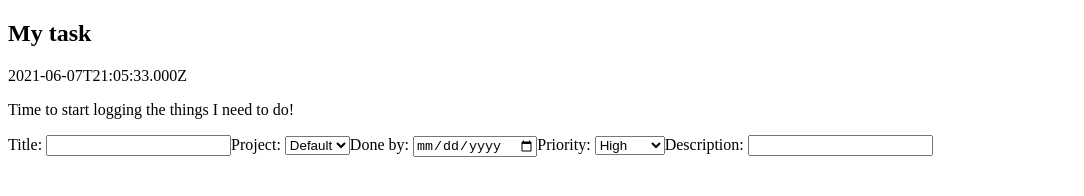
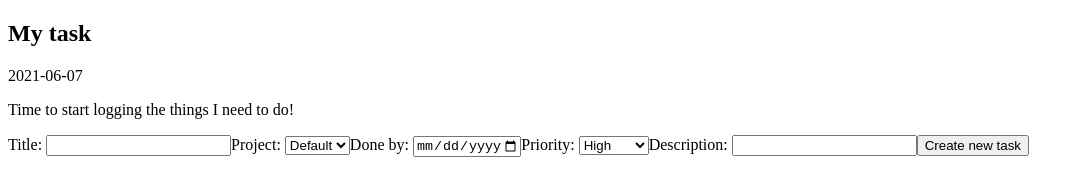
Before and after one commit to mazqt/todo-list-js, a website built with webpack: page dist/index.html in a window 1280 px wide. Shown: the whole page, without its empty margins (0-1084 px from the left). Built offline with nearby package versions, Linux system fonts and the light colour scheme.

Commit message:
Created a submit button for the form that adds a new task and renders it

```diff
--- a/src/index.js
+++ b/src/index.js
@@ -6,5 +6,8 @@ const task1 = new Task("title1", "project1", "date1", "high", "desc1");
 const task2 = new Task("title2", "project2", "date2", "medium", "desc2");
 const tasks = memory.retrieveTasks();
 console.log(tasks)
+console.log(memory.tasks);
+console.log(memory.currentTasks)
+console.log(tasks[0].dueDate.slice(0, 10))
 view.renderTasks(tasks);
 view.renderNewForm();
--- a/src/memory.js
+++ b/src/memory.js
@@ -5,23 +5,30 @@ const memory = (function() {
   let tasks;
   if (storageAvailable('localStorage')) {
    if (localStorage.getItem("myTasks") === null) {
-      tasks = [new Task("My task", "Get started", new Date(), "high", "Time to start logging the things I need to do!")]
+      tasks = [new Task("My task", "Get started", new Date(), "high", "Time to start logging the things I need to do!")];
       localStorage.setItem("myTasks", JSON.stringify(tasks));
     };
     tasks = JSON.parse(localStorage.getItem("myTasks"));
     tasks = tasks.map(task => {
+      Object.assign(new Date, task.dueDate);
       return Object.assign(new Task, task);
     });
   } else {
     tasks = [new Task("My task", "Get started", new Date(), "high", "Time to start logging the things I need to do!")];
   }
 
+  let currentTasks = tasks;
+
   const retrieveTasks = function() {
-    return tasks;
+    return currentTasks;
   }
 
-  const saveTasks = function() {
-
+  const saveTask = function(task) {
+    tasks.push(task);
+    if (storageAvailable('localStorage')) {
+      localStorage.setItem("myTasks", JSON.stringify(tasks));
+    }
+    currentTasks = tasks;
   }
 
   //I'm going to let the memory module handle all the sorting and formating that the view module wants of the data before it sends it over.
@@ -34,7 +41,8 @@ const memory = (function() {
   }
 
   return {
-    retrieveTasks
+    retrieveTasks,
+    saveTask
   }
 
 })()
--- a/src/view.js
+++ b/src/view.js
@@ -1,9 +1,14 @@
+import memory from "./memory";
+import Task from "./task";
+
 const view = (function() {
 
-  const content = document.getElementById("content");
+  const listOfTasks = document.getElementById("listOfTasks");
   const newTask = document.getElementById("newtask")
 
   const renderTasks = function(tasks) {
+    listOfTasks.innerHTML = "";
+
     const list = document.createElement("div");
     list.classList.toggle("taskList");
     tasks.forEach(task => {
@@ -12,7 +17,7 @@ const view = (function() {
       const title = document.createElement("h2");
       title.innerText = task.title;
       const dueDate = document.createElement("p");
-      dueDate.innerText = task.dueDate;
+      dueDate.innerText = task.dueDate.slice(0, 10);
       const description = document.createElement("p");
       description.innerText = task.description;
 
@@ -32,59 +37,97 @@ const view = (function() {
 
       list.appendChild(taskElement);
     })
-    content.appendChild(list);
+    listOfTasks.appendChild(list);
   }
 
   const renderNewForm = function() {
     const form = document.createElement("form");
+
     const titleLabel = document.createElement("label");
     titleLabel.innerText = "Title: "
     form.appendChild(titleLabel);
+
     const titleInput = document.createElement("input");
     titleInput.setAttribute("type", "text");
+    titleInput.setAttribute("name", "title");
+    titleInput.setAttribute("required", "");
     form.appendChild(titleInput);
+
     const projectLabel = document.createElement("label");
     projectLabel.innerText = "Project: ";
     form.appendChild(projectLabel);
+
     const projectSelect = document.createElement("select");
+    projectSelect.setAttribute("name", "project");
+    projectSelect.setAttribute("required", "");
     // Will be generated dynamically from the list of projects saved in memory
+
     const option1 = document.createElement("option");
     option1.innerText = "Default";
     option1.setAttribute("value", "default");
     projectSelect.appendChild(option1);
     form.appendChild(projectSelect);
+
     const dueDateLabel = document.createElement("label");
     dueDateLabel.innerText = "Done by: ";
     form.appendChild(dueDateLabel);
+
     const dueDate = document.createElement("input");
-    dueDate.setAttribute("type", "date")
+    dueDate.setAttribute("type", "date");
+    dueDate.setAttribute("name", "date");
+    dueDate.setAttribute("required", "");
+    dueDate.setAttribute("min", new Date().toJSON().slice(0, 10));
+    dueDate.setAttribute("max", new Date(new Date().setFullYear(new Date().getFullYear() + 1)).toJSON().slice(0, 10));
     //Set with date-fns at current day and some reasonable time forward, say 2 years
     form.appendChild(dueDate);
 
     const priorityLabel = document.createElement("label");
     priorityLabel.innerText = "Priority: ";
     form.appendChild(priorityLabel);
+
     const priority = document.createElement("select");
+    priority.setAttribute("name", "priority");
+    priority.setAttribute("required", "");
+
     const high = document.createElement("option");
     high.setAttribute("value", "high");
     high.innerText = "High";
     priority.appendChild(high);
+
     const medium = document.createElement("option");
     medium.setAttribute("value", "medium");
     medium.innerText = "Medium";
     priority.appendChild(medium);
+
     const low = document.createElement("option");
     low.setAttribute("value", "low");
     low.innerText = "Low";
     priority.appendChild(low);
     form.appendChild(priority);
+
     const descriptionLabel = document.createElement("label");
     descriptionLabel.innerText = "Description: ";
     form.appendChild(descriptionLabel);
+
     const description = document.createElement("input");
+    description.setAttribute("name", "description");
     description.setAttribute("type", "text");
+    description.setAttribute("required", "");
     form.appendChild(description);
 
+    const submit = document.createElement("button");
+    submit.innerText = "Create new task";
+    submit.setAttribute("type", "submit");
+    form.appendChild(submit);
+
+    form.addEventListener("submit", function (event) {
+      event.preventDefault();
+      let formdata = new FormData(this);
+      let newTask = new Task(formdata.get("title"), formdata.get("project"), formdata.get("date"), formdata.get("priority"), formdata.get("description"));
+      console.log(newTask);
+      memory.saveTask(newTask);
+      renderTasks(memory.retrieveTasks());
+    })
     newTask.appendChild(form);
   }
 
```
Also changed, not shown: dist/index.html, dist/main.js.
